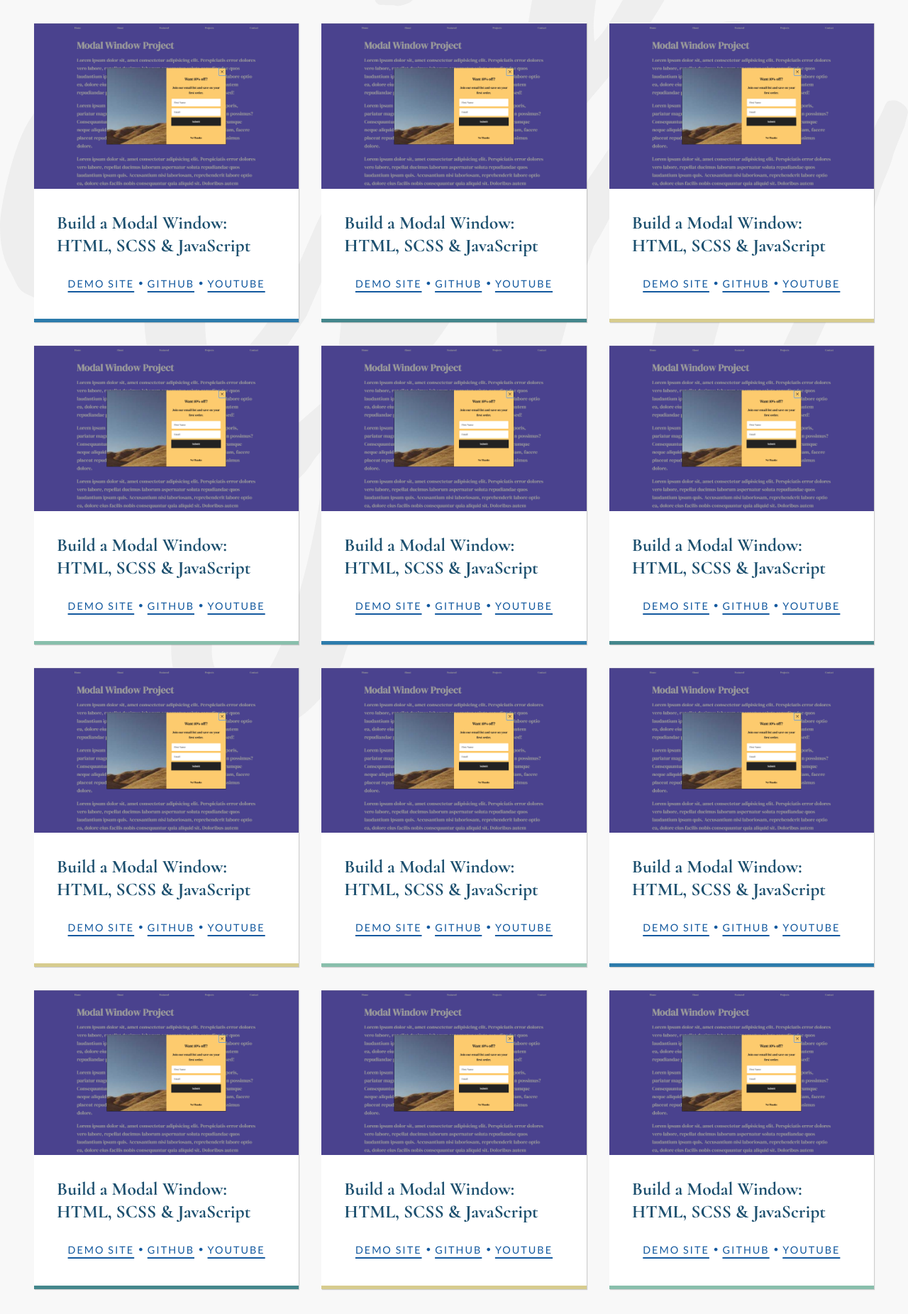
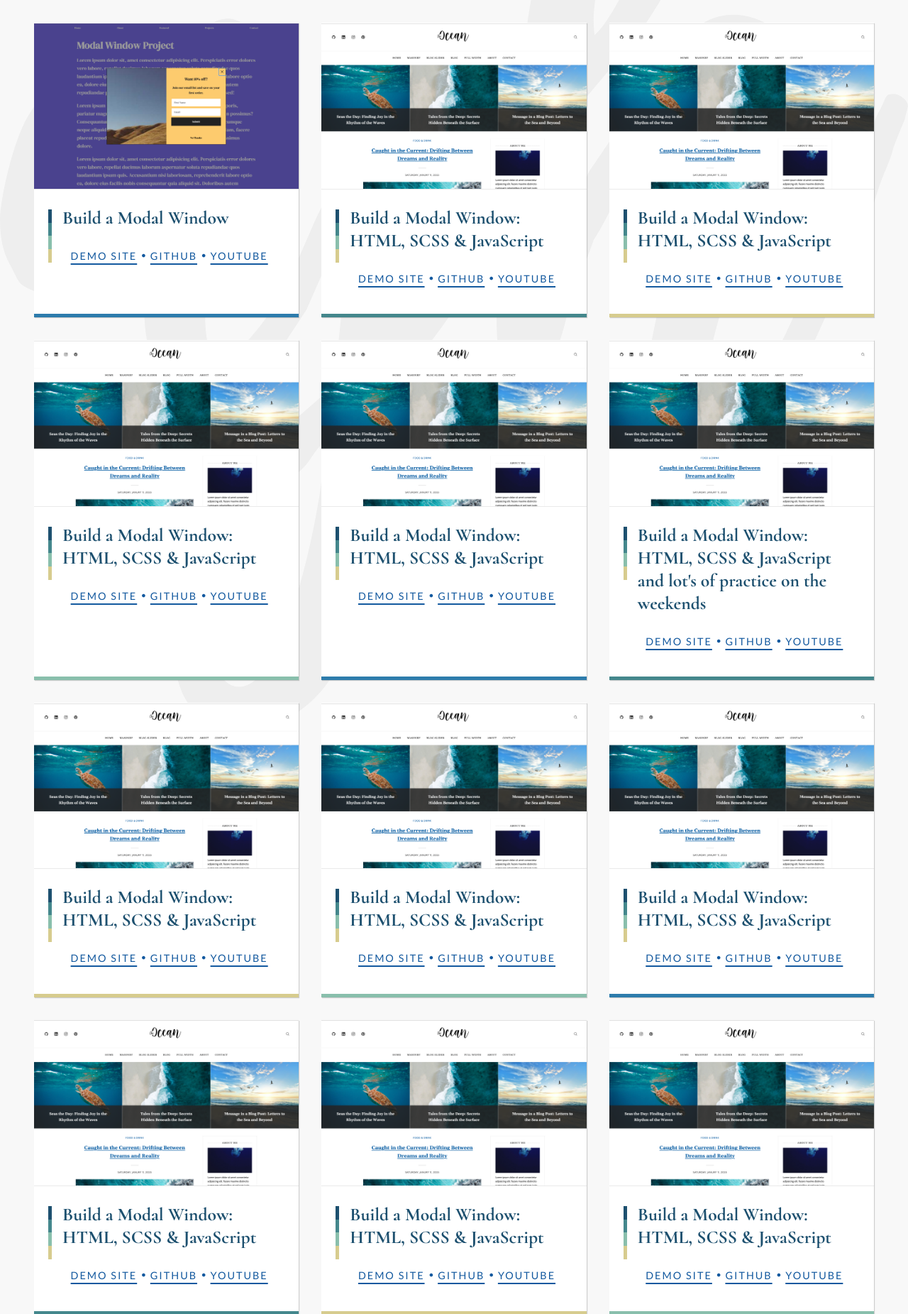
Before and after one commit to angelajholden/portfolio, a PHP site: page /projects/ in a window 1280 px wide. Shown: the part 249-2100 px from the top of the page at 71% size. Run offline with PHP 8.4, Linux system fonts and the light colour scheme.

Commit message:
projects layout and styles

```diff
--- a/projects/index.php
+++ b/projects/index.php
@@ -19,7 +19,7 @@ include_once dirname(__DIR__) . '/includes/head.php' ?>
 						<img src="<?php echo BASE_URL; ?>images/screenshot.png" alt="Heidi the Sheltie is looking out the window.">
 					</figure>
 					<div class="project-content">
-						<h2 class="secondary-heading">Build a Modal Window: HTML, SCSS &amp; JavaScript</h2>
+						<h2 class="secondary-heading">Build a Modal Window</h2>
 						<div class="project-links">
 							<span class="link-item"><a href="https://modal-window-f0e67a700e40.herokuapp.com/" target="_blank">Demo Site</a></span>
 							<span class="link-item"><a href="https://github.com/angelajholden/modal-window" target="_blank">GitHub</a></span>
@@ -29,7 +29,7 @@ include_once dirname(__DIR__) . '/includes/head.php' ?>
 				</article>
 				<article class="project-item animate__animated animate__fast" data-animation="animate__fadeInUp">
 					<figure class="image">
-						<img src="<?php echo BASE_URL; ?>images/screenshot.png" alt="Heidi the Sheltie is looking out the window.">
+						<img src="<?php echo BASE_URL; ?>images/the-ocean.png" alt="Heidi the Sheltie is looking out the window.">
 					</figure>
 					<div class="project-content">
 						<h2 class="secondary-heading">Build a Modal Window: HTML, SCSS &amp; JavaScript</h2>
@@ -42,7 +42,7 @@ include_once dirname(__DIR__) . '/includes/head.php' ?>
 				</article>
 				<article class="project-item animate__animated" data-animation="animate__fadeInUp">
 					<figure class="image">
-						<img src="<?php echo BASE_URL; ?>images/screenshot.png" alt="Heidi the Sheltie is looking out the window.">
+						<img src="<?php echo BASE_URL; ?>images/the-ocean.png" alt="Heidi the Sheltie is looking out the window.">
 					</figure>
 					<div class="project-content">
 						<h2 class="secondary-heading">Build a Modal Window: HTML, SCSS &amp; JavaScript</h2>
@@ -55,7 +55,7 @@ include_once dirname(__DIR__) . '/includes/head.php' ?>
 				</article>
 				<article class="project-item animate__animated" data-animation="animate__fadeInUp">
 					<figure class="image">
-						<img src="<?php echo BASE_URL; ?>images/screenshot.png" alt="Heidi the Sheltie is looking out the window.">
+						<img src="<?php echo BASE_URL; ?>images/the-ocean.png" alt="Heidi the Sheltie is looking out the window.">
 					</figure>
 					<div class="project-content">
 						<h2 class="secondary-heading">Build a Modal Window: HTML, SCSS &amp; JavaScript</h2>
@@ -68,7 +68,7 @@ include_once dirname(__DIR__) . '/includes/head.php' ?>
 				</article>
 				<article class="project-item animate__animated animate__fast" data-animation="animate__fadeInUp">
 					<figure class="image">
-						<img src="<?php echo BASE_URL; ?>images/screenshot.png" alt="Heidi the Sheltie is looking out the window.">
+						<img src="<?php echo BASE_URL; ?>images/the-ocean.png" alt="Heidi the Sheltie is looking out the window.">
 					</figure>
 					<div class="project-content">
 						<h2 class="secondary-heading">Build a Modal Window: HTML, SCSS &amp; JavaScript</h2>
@@ -81,7 +81,33 @@ include_once dirname(__DIR__) . '/includes/head.php' ?>
 				</article>
 				<article class="project-item animate__animated" data-animation="animate__fadeInUp">
 					<figure class="image">
-						<img src="<?php echo BASE_URL; ?>images/screenshot.png" alt="Heidi the Sheltie is looking out the window.">
+						<img src="<?php echo BASE_URL; ?>images/the-ocean.png" alt="Heidi the Sheltie is looking out the window.">
+					</figure>
+					<div class="project-content">
+						<h2 class="secondary-heading">Build a Modal Window: HTML, SCSS &amp; JavaScript and lot's of practice on the weekends</h2>
+						<div class="project-links">
+							<span class="link-item"><a href="https://modal-window-f0e67a700e40.herokuapp.com/" target="_blank">Demo Site</a></span>
+							<span class="link-item"><a href="https://github.com/angelajholden/modal-window" target="_blank">GitHub</a></span>
+							<span class="link-item"><a href="https://www.youtube.com" target="_blank">YouTube</a></span>
+						</div>
+					</div>
+				</article>
+				<article class="project-item animate__animated" data-animation="animate__fadeInUp">
+					<figure class="image">
+						<img src="<?php echo BASE_URL; ?>images/the-ocean.png" alt="Heidi the Sheltie is looking out the window.">
+					</figure>
+					<div class="project-content">
+						<h2 class="secondary-heading">Build a Modal Window: HTML, SCSS &amp; JavaScript</h2>
+						<div class="project-links">
+							<span class="link-item"><a href="https://modal-window-f0e67a700e40.herokuapp.com/" target="_blank">Demo Site</a></span>
+							<span class="link-item"><a href="https://github.com/angelajholden/modal-window" target="_blank">GitHub</a></span>
+							<span class="link-item"><a href="https://www.youtube.com" target="_blank">YouTube</a></span>
+						</div>
+					</div>
+				</article>
+				<article class="project-item animate__animated animate__fast" data-animation="animate__fadeInUp">
+					<figure class="image">
+						<img src="<?php echo BASE_URL; ?>images/the-ocean.png" alt="Heidi the Sheltie is looking out the window.">
 					</figure>
 					<div class="project-content">
 						<h2 class="secondary-heading">Build a Modal Window: HTML, SCSS &amp; JavaScript</h2>
@@ -94,7 +120,20 @@ include_once dirname(__DIR__) . '/includes/head.php' ?>
 				</article>
 				<article class="project-item animate__animated" data-animation="animate__fadeInUp">
 					<figure class="image">
-						<img src="<?php echo BASE_URL; ?>images/screenshot.png" alt="Heidi the Sheltie is looking out the window.">
+						<img src="<?php echo BASE_URL; ?>images/the-ocean.png" alt="Heidi the Sheltie is looking out the window.">
+					</figure>
+					<div class="project-content">
+						<h2 class="secondary-heading">Build a Modal Window: HTML, SCSS &amp; JavaScript</h2>
+						<div class="project-links">
+							<span class="link-item"><a href="https://modal-window-f0e67a700e40.herokuapp.com/" target="_blank">Demo Site</a></span>
+							<span class="link-item"><a href="https://github.com/angelajholden/modal-window" target="_blank">GitHub</a></span>
+							<span class="link-item"><a href="https://www.youtube.com" target="_blank">YouTube</a></span>
+						</div>
+					</div>
+				</article>
+				<article class="project-item animate__animated" data-animation="animate__fadeInUp">
+					<figure class="image">
+						<img src="<?php echo BASE_URL; ?>images/the-ocean.png" alt="Heidi the Sheltie is looking out the window.">
 					</figure>
 					<div class="project-content">
 						<h2 class="secondary-heading">Build a Modal Window: HTML, SCSS &amp; JavaScript</h2>
@@ -107,7 +146,7 @@ include_once dirname(__DIR__) . '/includes/head.php' ?>
 				</article>
 				<article class="project-item animate__animated animate__fast" data-animation="animate__fadeInUp">
 					<figure class="image">
-						<img src="<?php echo BASE_URL; ?>images/screenshot.png" alt="Heidi the Sheltie is looking out the window.">
+						<img src="<?php echo BASE_URL; ?>images/the-ocean.png" alt="Heidi the Sheltie is looking out the window.">
 					</figure>
 					<div class="project-content">
 						<h2 class="secondary-heading">Build a Modal Window: HTML, SCSS &amp; JavaScript</h2>
@@ -120,46 +159,7 @@ include_once dirname(__DIR__) . '/includes/head.php' ?>
 				</article>
 				<article class="project-item animate__animated" data-animation="animate__fadeInUp">
 					<figure class="image">
-						<img src="<?php echo BASE_URL; ?>images/screenshot.png" alt="Heidi the Sheltie is looking out the window.">
-					</figure>
-					<div class="project-content">
-						<h2 class="secondary-heading">Build a Modal Window: HTML, SCSS &amp; JavaScript</h2>
-						<div class="project-links">
-							<span class="link-item"><a href="https://modal-window-f0e67a700e40.herokuapp.com/" target="_blank">Demo Site</a></span>
-							<span class="link-item"><a href="https://github.com/angelajholden/modal-window" target="_blank">GitHub</a></span>
-							<span class="link-item"><a href="https://www.youtube.com" target="_blank">YouTube</a></span>
-						</div>
-					</div>
-				</article>
-				<article class="project-item animate__animated" data-animation="animate__fadeInUp">
-					<figure class="image">
-						<img src="<?php echo BASE_URL; ?>images/screenshot.png" alt="Heidi the Sheltie is looking out the window.">
-					</figure>
-					<div class="project-content">
-						<h2 class="secondary-heading">Build a Modal Window: HTML, SCSS &amp; JavaScript</h2>
-						<div class="project-links">
-							<span class="link-item"><a href="https://modal-window-f0e67a700e40.herokuapp.com/" target="_blank">Demo Site</a></span>
-							<span class="link-item"><a href="https://github.com/angelajholden/modal-window" target="_blank">GitHub</a></span>
-							<span class="link-item"><a href="https://www.youtube.com" target="_blank">YouTube</a></span>
-						</div>
-					</div>
-				</article>
-				<article class="project-item animate__animated animate__fast" data-animation="animate__fadeInUp">
-					<figure class="image">
-						<img src="<?php echo BASE_URL; ?>images/screenshot.png" alt="Heidi the Sheltie is looking out the window.">
-					</figure>
-					<div class="project-content">
-						<h2 class="secondary-heading">Build a Modal Window: HTML, SCSS &amp; JavaScript</h2>
-						<div class="project-links">
-							<span class="link-item"><a href="https://modal-window-f0e67a700e40.herokuapp.com/" target="_blank">Demo Site</a></span>
-							<span class="link-item"><a href="https://github.com/angelajholden/modal-window" target="_blank">GitHub</a></span>
-							<span class="link-item"><a href="https://www.youtube.com" target="_blank">YouTube</a></span>
-						</div>
-					</div>
-				</article>
-				<article class="project-item animate__animated" data-animation="animate__fadeInUp">
-					<figure class="image">
-						<img src="<?php echo BASE_URL; ?>images/screenshot.png" alt="Heidi the Sheltie is looking out the window.">
+						<img src="<?php echo BASE_URL; ?>images/the-ocean.png" alt="Heidi the Sheltie is looking out the window.">
 					</figure>
 					<div class="project-content">
 						<h2 class="secondary-heading">Build a Modal Window: HTML, SCSS &amp; JavaScript</h2>
--- a/scss/_grid-projects.scss
+++ b/scss/_grid-projects.scss
@@ -98,21 +98,26 @@
 			width: 100%;
 			height: 100%;
 			object-fit: cover;
-			transform: scale(1);
-			filter: brightness(1);
-			transition: all 300ms ease-in-out;
-		}
-
-		&:hover > img {
-			transform: scale(1.1);
-			filter: brightness(1.1);
 		}
 	}
 }
 
 .project-content {
 	.grid-projects & {
-		padding: 2rem;
+		position: relative;
+		width: 100%;
+		padding: 1.5rem 2rem 2rem 2.5rem;
+		border-top: 1px solid $gray;
+
+		&::before {
+			content: "";
+			position: absolute;
+			top: 1.75rem;
+			left: 1.25rem;
+			width: 5px;
+			height: 75px;
+			background: linear-gradient(to bottom, #1d506f 0%, #1d506f 25%, #44878c 25%, #44878c 50%, #89bfac 50%, #89bfac 75%, #d7cc8e 75%, #d7cc8e 100%);
+		}
 
 		@media (max-width: 768px) {
 			padding: 1rem;
```
Also changed, not shown: images/the-ocean.png (added), styles.css, 1 other file.
